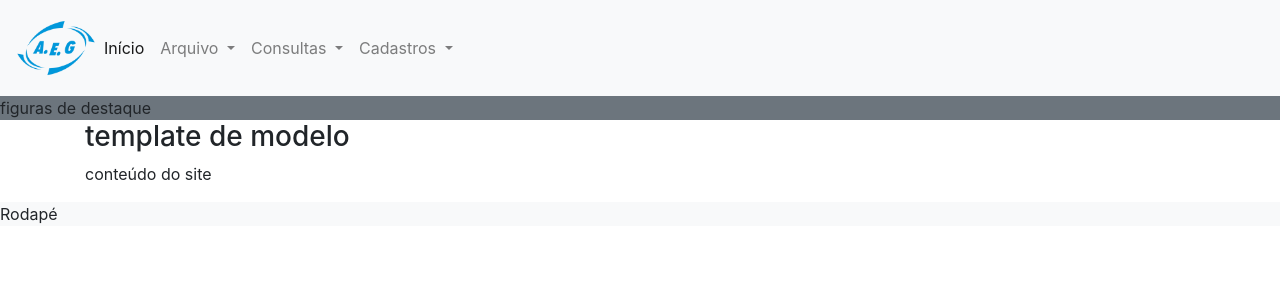
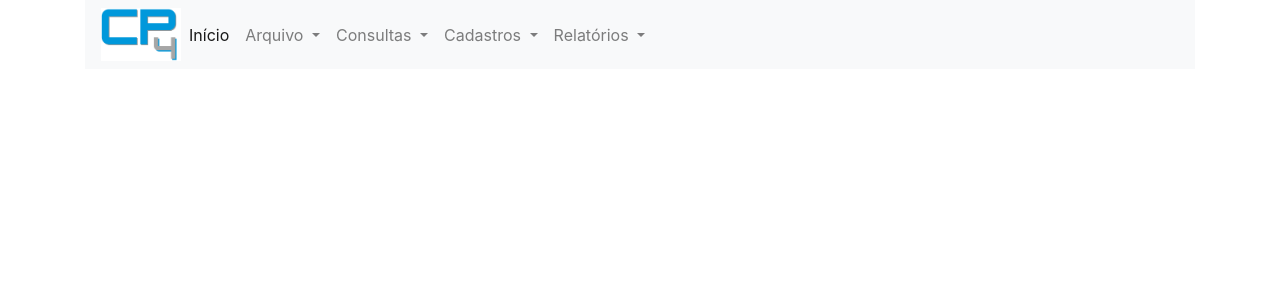
Before and after one commit to siconeli/CP4, a Django app: page / in a window 1280 px wide. Shown: the top 300 px of the page. Run offline with Django 4.2, Linux system fonts and the light colour scheme; some libraries are stand-ins or nearby versions.

Commit message:
construindo

```diff
--- a/core/templates/core/base.html
+++ /dev/null
@@ -1,44 +0,0 @@
-{% load static %}
-{% load bootstrap4 %}
-<!DOCTYPE html>
-<html lang="pt-br">
-<head>
-    <meta charset="UTF-8">
-    <meta name="viewport" content="width=device-width, initial-scale=1.0">
-
-    {% block titulo %}
-    <title>base</title>
-    {% endblock %}
-
-    {% bootstrap_css %}
-</head>
-<body>
-    {% block menu %}
-    <div class="bg-light">
-
-    </div>
-    {% endblock %}
-
-    {% block destaque %}
-    <div class="bg-secondary">
-        figuras de destaque
-    </div>
-    {% endblock %}
-
-    <div class="container">
-        {% block conteudo %}
-            <h3>template de modelo</h3>
-
-            <p>conteúdo do site</p>
-        {% endblock %}
-    </div>
-
-    {% block rodape %}
-    <div class="bg-light">
-        Rodapé
-    </div>
-    {% endblock %}
-
-    {% bootstrap_javascript jquery='full' %}
-</body>
-</html>
--- a/core/templates/core/index.html
+++ b/core/templates/core/index.html
@@ -1,14 +1,24 @@
-{% extends 'core/base.html' %}
 {% load static %}
+{% load bootstrap4 %}
+<!DOCTYPE html>
+<html lang="pt-br">
+<head>
+    <meta charset="UTF-8">
+    <meta name="viewport" content="width=device-width, initial-scale=1.0">
 
     {% block titulo %}
-    <title>Início</title>
+    <title>CP4</title>
     {% endblock %}
 
+    {% bootstrap_css %}
+</head>
+<body>
+
+    <div class="container">
         {% block menu %}
         <div class="bg-light">
             <nav class="navbar navbar-expand-lg navbar-light bg-light">
-        <img src="{% static 'img/logo-aeg-semfundo.png' %}" alt="" width="80">
+                <img src="{% static 'img/CP4.png' %}" alt="" width="80">
                 <button class="navbar-toggler" type="button" data-toggle="collapse" data-target="#navbarSupportedContent" aria-controls="navbarSupportedContent" aria-expanded="false" aria-label="Toggle navigation">
                 <span class="navbar-toggler-icon"></span>
                 </button>
@@ -52,8 +62,44 @@
                         <a class="dropdown-item" href="#">Corrigir Pessoa</a>
                         </div>
                     </li>
+                    <li class="nav-item dropdown">
+                        <a class="nav-link dropdown-toggle" href="#" id="navbarDropdown" role="button" data-toggle="dropdown" aria-haspopup="true" aria-expanded="false">
+                        Relatórios
+                        </a>
+                        <div class="dropdown-menu" aria-labelledby="navbarDropdown">
+                        <a class="nav-link dropdown-toggle" href="#" id="navbarDropdown" role="button" data-toggle="dropdown" aria-haspopup="true" aria-expanded="false">
+                            Tributários
+                        </a>
+                            <a class="nav-link dropdown-toggle" href="#" id="navbarDropdown" role="button" data-toggle="dropdown" aria-haspopup="true" aria-expanded="false">
+                            Jucidiários
+                        </a>
+                        </div>
+                    </li>
                 </ul>
                 </div>
             </nav>
           </div>
         {% endblock %}
+    </div>
+
+    {% block destaque %}
+    <div class="bg-secondary">
+
+    </div>
+    {% endblock %}
+
+    <div class="container">
+        {% block conteudo %}
+
+        {% endblock %}
+    </div>
+
+    {% block rodape %}
+    <div class="bg-light">
+
+    </div>
+    {% endblock %}
+
+    {% bootstrap_javascript jquery='full' %}
+</body>
+</html>
--- a/core/urls.py
+++ b/core/urls.py
@@ -1,6 +1,7 @@
 from django.urls import path
-from .views import IndexView
+from .views import IndexView, CadProcessoAdmView
 
 urlpatterns = [
     path('', IndexView.as_view(), name='inicio'),
+    path('administrativo/', CadProcessoAdmView.as_view(), name='cadprocadm'),
 ]
--- a/core/views.py
+++ b/core/views.py
@@ -3,3 +3,7 @@ from django.views.generic import TemplateView
 
 class IndexView(TemplateView):
     template_name = 'core/index.html'
+
+
+class CadProcessoAdmView(TemplateView):
+    template_name = 'core/cadprocessoadm.html'
```
Also changed, not shown: core/templates/core/cadprocessoadm.html (added, +9 -0 lines), core/static/img/CP4.png (added). Lines whose indentation alone changed are shown as unchanged.
